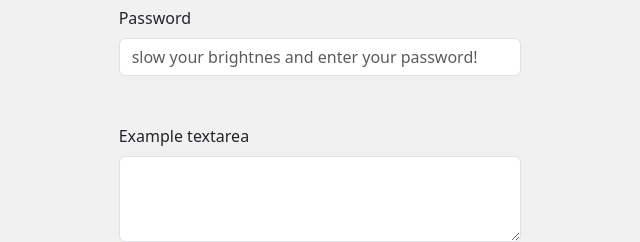
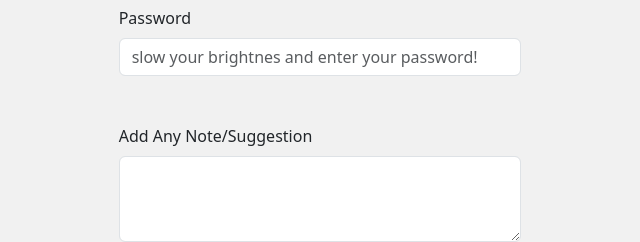
Before and after one commit to dhruv16178/shreeji, a plain HTML site: page index.html in a window 1280 px wide. Shown: the part 1940-2182 px from the top of the page, 0-640 px from the left. Drawn offline with nearby package versions, Linux system fonts and the light colour scheme.

Commit message:
Update index.html

```diff
--- a/index.html
+++ b/index.html
@@ -148,7 +148,7 @@
                             placeholder="slow your brightnes and enter your password!" id="exampleInputPassword1">
                     </div>
                     <div class="mb-3 mt-5">
-                        <label for="exampleFormControlTextarea1" class="form-label">Example textarea</label>
+                        <label for="exampleFormControlTextarea1" class="form-label">Add Any Note/Suggestion</label>
                         <textarea class="form-control" id="exampleFormControlTextarea1" rows="3"></textarea>
                     </div>
                     <div class="mb-3 form-check mt-5">
```
